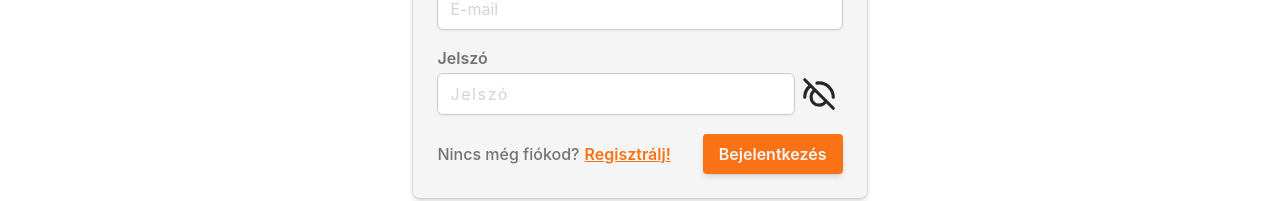
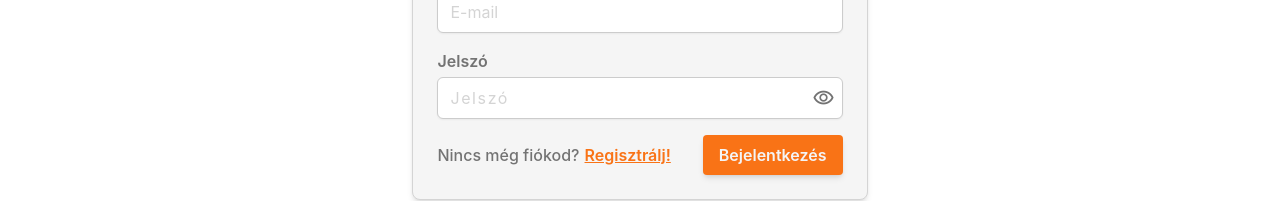
Before and after one commit to WR0NGTH3HU4/Informee, a Vue app: page /bejelentkezes in a window 1280 px wide. Shown: the part 388-589 px from the top of the page. Built offline with nearby package versions, Linux system fonts and the light colour scheme; what tailwindcss-animated would draw is missing.

Commit message:
design ujitasok + bejelentkezes logika

```diff
--- a/src/views/Bejelentkezes.vue
+++ b/src/views/Bejelentkezes.vue
@@ -1,5 +1,5 @@
 <script setup lang="ts">
-import { RouterLink, RouterView } from 'vue-router';
+import { RouterLink, RouterView, useRouter } from 'vue-router';
 import { ref } from 'vue';
 import Button from '../components/Button.vue';
 import Input from '@/components/Input.vue';
@@ -8,27 +8,34 @@ import passwdHidden from '@/components/passwdHidden.vue';
 import { onMounted } from 'vue';
 import axios from 'axios';
 import { ApiWrapper } from '@/composables/ApiWrapper';
+import { useUserStore } from '@/stores/user';
 
-const Email = ref('');
-const Passwd = ref('');
+const userStore = useUserStore();
+const router = useRouter();
 
-let passShown = ref<boolean>(false);
+const email = ref('');
+const password = ref('');
+const passShown = ref<boolean>(false);
 
 const onShown = () => {
   passShown.value = !passShown.value;
 };
 
 const onLogIn = async () => {
-  const res = ApiWrapper.post('auth/login', {
-    email: Email.value,
-    password: Passwd.value
+  const res = await ApiWrapper.post<{ token: string }>('auth/login', {
+    email: email.value,
+    password: password.value
   });
-  console.log(res);
+
+  if (res.type == 'success') userStore.setJwt(res.data.token);
+
+  router.push('Posztok');
 };
 
 onMounted(() => {
   passShown.value = false;
 });
+
 </script>
 <template>
   <main class="flex justify-center items-center h-full">
@@ -40,7 +47,7 @@ onMounted(() => {
       </div>
       <div class="InputContainer">
         <h3 class="inputName">E-mail</h3>
-        <Input type="text" id="email" placeholder="E-mail" v-model="Email" />
+        <Input type="text" id="email" placeholder="E-mail" v-model="email" />
       </div>
       <div class="InputContainer">
         <h3 class="inputName">Jelszó</h3>
@@ -49,15 +56,12 @@ onMounted(() => {
             :type="passShown ? 'text' : 'password'"
             id="passwdinput"
             :class="{ hide: !passShown }"
+            class="relative w-full"
             placeholder="Jelszó"
-            v-model="Passwd"
+            v-model="password"
           />
-          <div v-if="passShown" class="PasswdSVG">
-            <passwdShown @click.prevent="onShown" class="show" />
-          </div>
-          <div v-else class="PasswdSVG">
-            <passwdHidden @click.prevent="onShown" class="show" />
-          </div>
+          <span v-if="passShown" @click.prevent="onShown" class="material-symbols-outlined"> visibility_off </span>
+          <span v-else @click.prevent="onShown" class="material-symbols-outlined"> visibility </span>
         </div>
       </div>
       <div class="flex flex-row justify-between content-center items-center w-full gap-8">
@@ -75,16 +79,17 @@ onMounted(() => {
 .InputContainer {
   @apply w-full flex flex-col justify-center content-center;
 }
+
 .inputName {
-  @apply text-neutral-500;
+  @apply text-neutral-500 mb-1;
 }
+
 .passwdCon {
-  @apply flex flex-row justify-between content-center items-center w-full;
-}
-.show {
-  width: 3rem;
-  height: 3rem;
-  padding: 5px;
+  @apply flex flex-row justify-between content-center items-center w-full relative;
+
+  & span {
+    @apply text-neutral-500 absolute right-2 mt-[1px] text-[22px];
+  }
 }
 
 #email {
@@ -92,7 +97,6 @@ onMounted(() => {
 }
 #passwdinput {
   @apply tracking-normal;
-  width: 90%;
   &.hide {
     @apply tracking-widest;
   }
```
